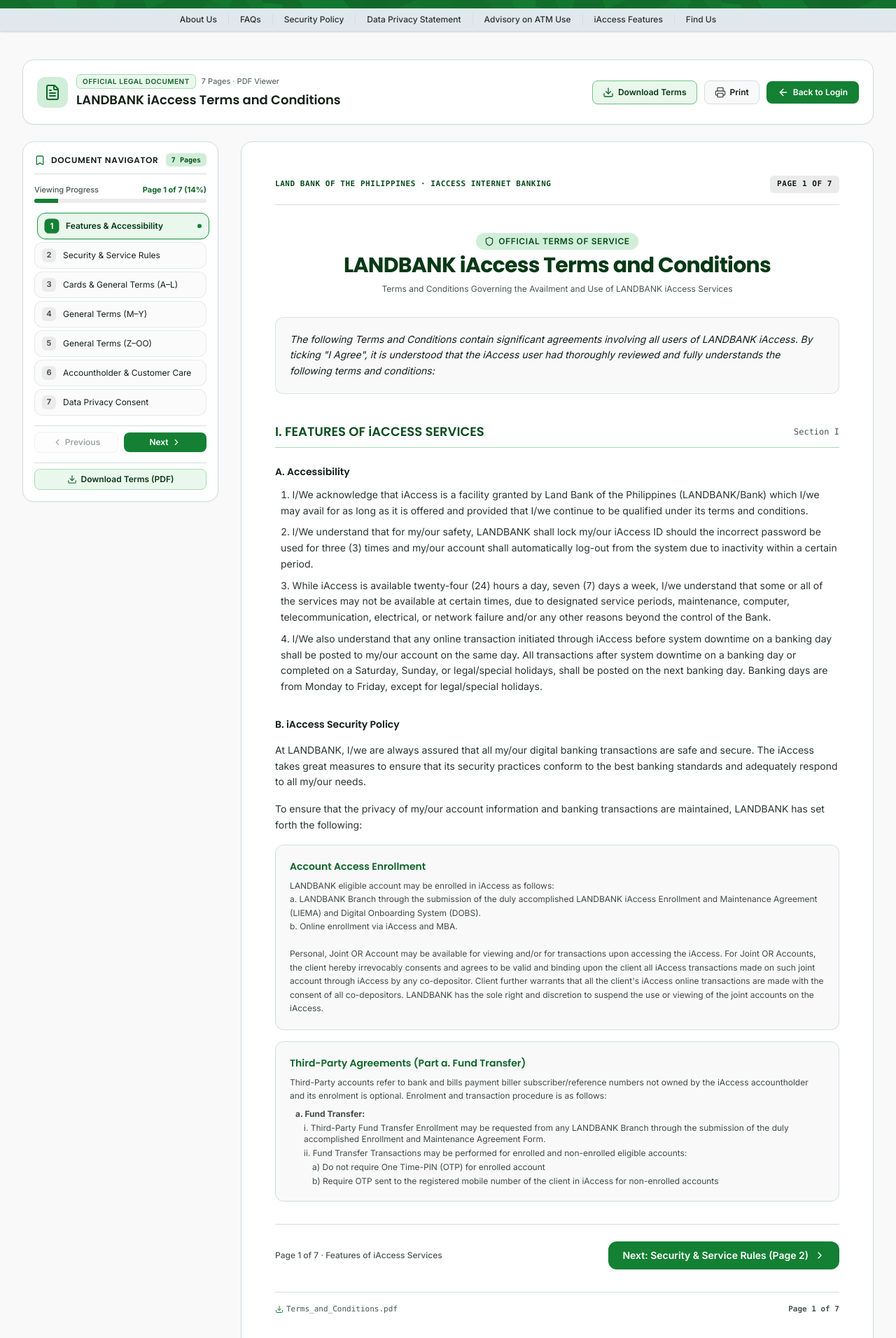
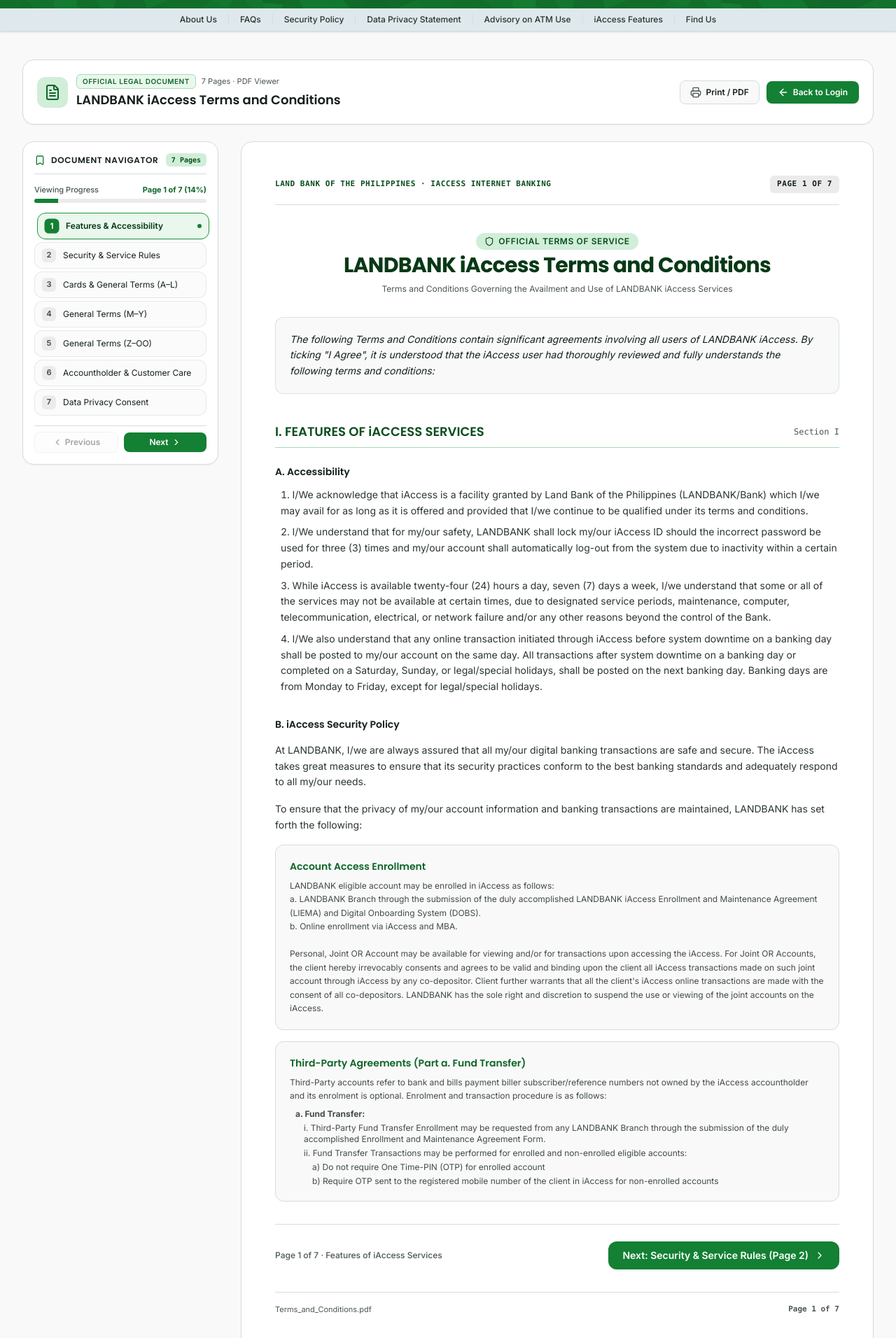
Before and after one commit to NeilSierra/iaccess-redesign, a Next.js app: page /terms in a window 1280 px wide. Shown: the part 48-1960 px from the top of the page at 70% size. Built offline with nearby package versions, Linux system fonts and the light colour scheme.

Commit message:
refactor: remove all download terms buttons and links

```diff
--- a/src/app/terms/page.tsx
+++ b/src/app/terms/page.tsx
@@ -15,8 +15,7 @@
   Share2,
   ExternalLink,
   BookOpen,
-  X,
-  Download
+  X
 } from "lucide-react";
 import { TERMS_PAGES_META } from "@/data/termsPagesData";
 import {
@@ -95,24 +94,14 @@
             </div>
           </div>
 
-          <div className="flex flex-wrap items-center gap-2.5 w-full sm:w-auto">
-            <a
-              href="/assets/docs/LANDBANK_iAccess_Terms_and_Conditions.pdf"
-              download="LANDBANK_iAccess_Terms_and_Conditions.pdf"
-              target="_blank"
-              rel="noopener noreferrer"
-              className="flex-1 sm:flex-initial inline-flex items-center justify-center gap-1.5 px-3.5 py-2 border border-brand-300 bg-brand-50 hover:bg-brand-100 text-brand-900 rounded-lg text-xs font-semibold shadow-2xs transition-colors cursor-pointer"
-            >
-              <Download className="w-4 h-4 text-brand-700" />
-              <span>Download Terms</span>
-            </a>
+          <div className="flex items-center gap-2.5 w-full sm:w-auto">
             <button
               type="button"
               onClick={handlePrint}
               className="flex-1 sm:flex-initial inline-flex items-center justify-center gap-1.5 px-3.5 py-2 border border-line bg-surface-1 hover:bg-surface-2 text-ink rounded-lg text-xs font-semibold transition-colors cursor-pointer"
             >
               <Printer className="w-4 h-4 text-muted" />
-              <span>Print</span>
+              <span>Print / PDF</span>
             </button>
             <Link
               href="/"
@@ -369,20 +358,6 @@
                   <ChevronRight className="w-3.5 h-3.5" />
                 </button>
               </div>
-
-              {/* Direct Download Terms Link */}
-              <div className="pt-2 border-t border-line">
-                <a
-                  href="/assets/docs/LANDBANK_iAccess_Terms_and_Conditions.pdf"
-                  download="LANDBANK_iAccess_Terms_and_Conditions.pdf"
-                  target="_blank"
-                  rel="noopener noreferrer"
-                  className="w-full inline-flex items-center justify-center gap-1.5 py-1.5 px-3 rounded-lg bg-brand-50 hover:bg-brand-100 border border-brand-200 text-xs font-semibold text-brand-900 transition-colors cursor-pointer"
-                >
-                  <Download className="w-3.5 h-3.5 text-brand-700" />
-                  <span>Download Terms (PDF)</span>
-                </a>
-              </div>
             </div>
           </aside>
 
@@ -491,16 +466,7 @@
 
               {/* Official Page Sheet Footer */}
               <div className="border-t border-line pt-4 flex items-center justify-between text-[11px] text-muted">
-                <a
-                  href="/assets/docs/LANDBANK_iAccess_Terms_and_Conditions.pdf"
-                  download="LANDBANK_iAccess_Terms_and_Conditions.pdf"
-                  target="_blank"
-                  rel="noopener noreferrer"
-                  className="inline-flex items-center gap-1 hover:text-brand-700 font-mono transition-colors cursor-pointer"
-                >
-                  <Download className="w-3 h-3 text-brand-600" />
                 <span>Terms_and_Conditions.pdf</span>
-                </a>
                 <span className="font-mono font-semibold">Page 1 of 7</span>
               </div>
             </article>
@@ -587,16 +553,7 @@
 
               {/* Footer */}
               <div className="border-t border-line pt-4 flex items-center justify-between text-[11px] text-muted">
-                <a
-                  href="/assets/docs/LANDBANK_iAccess_Terms_and_Conditions.pdf"
-                  download="LANDBANK_iAccess_Terms_and_Conditions.pdf"
-                  target="_blank"
-                  rel="noopener noreferrer"
-                  className="inline-flex items-center gap-1 hover:text-brand-700 font-mono transition-colors cursor-pointer"
-                >
-                  <Download className="w-3 h-3 text-brand-600" />
                 <span>Terms_and_Conditions.pdf</span>
-                </a>
                 <span className="font-mono font-semibold">Page 2 of 7</span>
               </div>
             </article>
@@ -666,16 +623,7 @@
               </div>
 
               <div className="border-t border-line pt-4 flex items-center justify-between text-[11px] text-muted">
-                <a
-                  href="/assets/docs/LANDBANK_iAccess_Terms_and_Conditions.pdf"
-                  download="LANDBANK_iAccess_Terms_and_Conditions.pdf"
-                  target="_blank"
-                  rel="noopener noreferrer"
-                  className="inline-flex items-center gap-1 hover:text-brand-700 font-mono transition-colors cursor-pointer"
-                >
-                  <Download className="w-3 h-3 text-brand-600" />
                 <span>Terms_and_Conditions.pdf</span>
-                </a>
                 <span className="font-mono font-semibold">Page 3 of 7</span>
               </div>
             </article>
@@ -731,16 +679,7 @@
               </div>
 
               <div className="border-t border-line pt-4 flex items-center justify-between text-[11px] text-muted">
-                <a
-                  href="/assets/docs/LANDBANK_iAccess_Terms_and_Conditions.pdf"
-                  download="LANDBANK_iAccess_Terms_and_Conditions.pdf"
-                  target="_blank"
-                  rel="noopener noreferrer"
-                  className="inline-flex items-center gap-1 hover:text-brand-700 font-mono transition-colors cursor-pointer"
-                >
-                  <Download className="w-3 h-3 text-brand-600" />
                 <span>Terms_and_Conditions.pdf</span>
-                </a>
                 <span className="font-mono font-semibold">Page 4 of 7</span>
               </div>
             </article>
@@ -796,16 +735,7 @@
               </div>
 
               <div className="border-t border-line pt-4 flex items-center justify-between text-[11px] text-muted">
-                <a
-                  href="/assets/docs/LANDBANK_iAccess_Terms_and_Conditions.pdf"
-                  download="LANDBANK_iAccess_Terms_and_Conditions.pdf"
-                  target="_blank"
-                  rel="noopener noreferrer"
-                  className="inline-flex items-center gap-1 hover:text-brand-700 font-mono transition-colors cursor-pointer"
-                >
-                  <Download className="w-3 h-3 text-brand-600" />
                 <span>Terms_and_Conditions.pdf</span>
-                </a>
                 <span className="font-mono font-semibold">Page 5 of 7</span>
               </div>
             </article>
@@ -909,16 +839,7 @@
               </div>
 
               <div className="border-t border-line pt-4 flex items-center justify-between text-[11px] text-muted">
-                <a
-                  href="/assets/docs/LANDBANK_iAccess_Terms_and_Conditions.pdf"
-                  download="LANDBANK_iAccess_Terms_and_Conditions.pdf"
-                  target="_blank"
-                  rel="noopener noreferrer"
-                  className="inline-flex items-center gap-1 hover:text-brand-700 font-mono transition-colors cursor-pointer"
-                >
-                  <Download className="w-3 h-3 text-brand-600" />
                 <span>Terms_and_Conditions.pdf</span>
-                </a>
                 <span className="font-mono font-semibold">Page 6 of 7</span>
               </div>
             </article>
@@ -996,16 +917,7 @@
 
               {/* Official Page Sheet Footer */}
               <div className="border-t border-line pt-4 flex items-center justify-between text-[11px] text-muted">
-                <a
-                  href="/assets/docs/LANDBANK_iAccess_Terms_and_Conditions.pdf"
-                  download="LANDBANK_iAccess_Terms_and_Conditions.pdf"
-                  target="_blank"
-                  rel="noopener noreferrer"
-                  className="inline-flex items-center gap-1 hover:text-brand-700 font-mono transition-colors cursor-pointer"
-                >
-                  <Download className="w-3 h-3 text-brand-600" />
                 <span>Terms_and_Conditions.pdf · Complete 7 Pages</span>
-                </a>
                 <span className="font-mono font-bold text-brand-800">Page 7 of 7 · End of Document</span>
               </div>
             </article>
--- a/src/components/auth/LoginCard.tsx
+++ b/src/components/auth/LoginCard.tsx
@@ -150,18 +150,7 @@
             Not yet enrolled? Sign up now!
           </Link>
 
-          <div className="flex flex-wrap items-center justify-center gap-x-3 gap-y-1">
-            <a
-              href="/assets/docs/LANDBANK_iAccess_Terms_and_Conditions.pdf"
-              download="LANDBANK_iAccess_Terms_and_Conditions.pdf"
-              target="_blank"
-              rel="noopener noreferrer"
-              className="inline-flex items-center gap-1.5 text-xs text-muted hover:text-brand-700 font-medium transition-colors cursor-pointer"
-            >
-              <Download className="w-3.5 h-3.5 text-brand-600" />
-              <span>Download Terms</span>
-            </a>
-            <span className="text-line text-xs" aria-hidden="true">·</span>
+          <div>
             <a
               href="/assets/forms/iAccess_Enrollment_Form.pdf"
               download="LANDBANK_iAccess_Enrollment_Form.pdf"
@@ -172,7 +161,7 @@
               className="inline-flex items-center gap-1.5 text-xs text-muted hover:text-brand-700 font-medium transition-colors cursor-pointer"
             >
               <Download className="w-3.5 h-3.5" />
-              <span>Enrollment form</span>
+              <span>Download enrollment form</span>
             </a>
           </div>
         </div>
```
Lines whose indentation alone changed are shown as unchanged.
